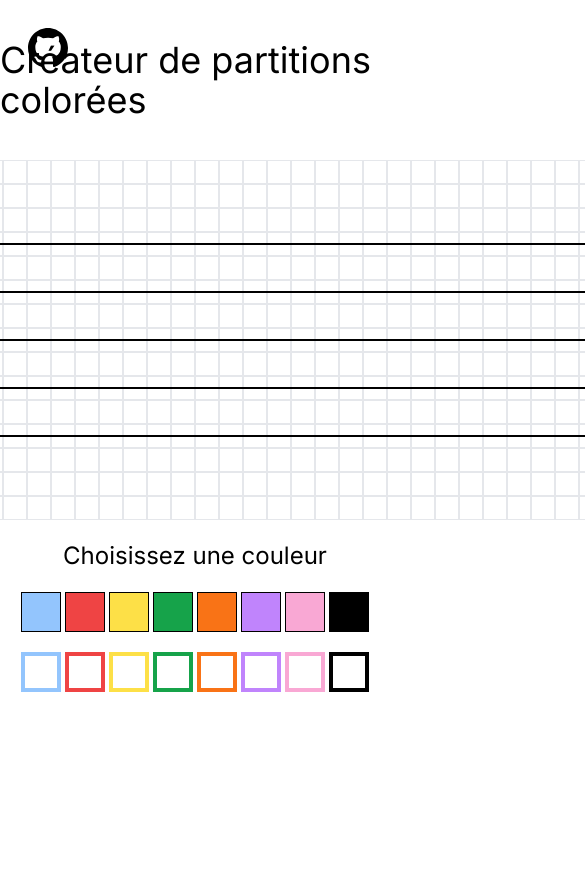
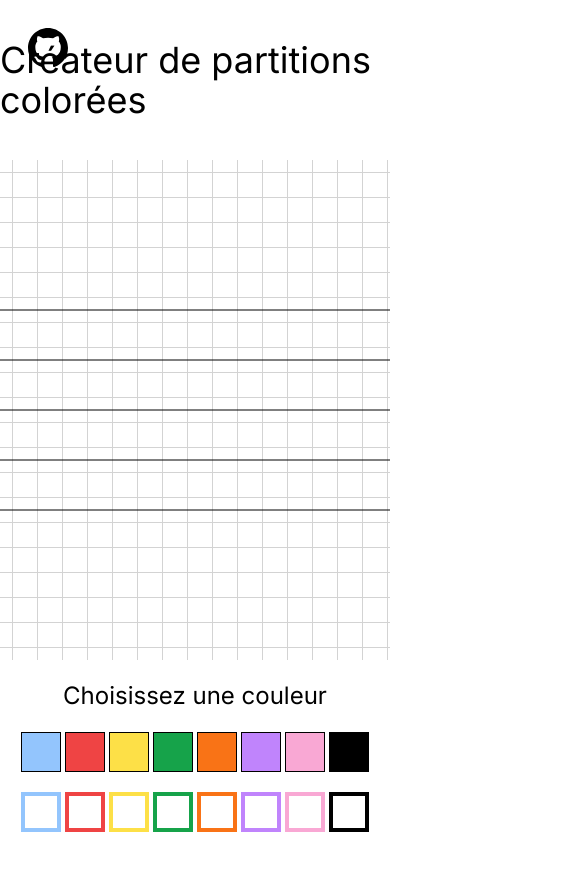
Before and after one commit to Meez25/MusicSheetCreator, a Next.js app: page / in a window 390 px wide. Shown: the top 870 px of the page, 585 px wide, since content can reach past the window. Before the commit the page ends 844 px from the top, so only its background shows below. Built offline with nearby package versions, Linux system fonts and the light colour scheme.

Commit message:
started to switch to canvas

```diff
--- a/components/Board.tsx
+++ b/components/Board.tsx
@@ -10,10 +10,8 @@ export const Board: React.FC = () => {
 
   return (
     <>
-      <Grid selectedColor={selectedColor} />
-
+      <Grid selectedColor={selectedColor} height={500} />
       {selectedColor && <SelectedColor color={selectedColor} />}
-
       <ColorPicker setSelectedColor={setSelectedColor} />
     </>
   );
--- a/components/Grid.tsx
+++ b/components/Grid.tsx
@@ -1,86 +1,104 @@
-import { useState } from "react";
+import { useEffect, useRef, useState } from "react";
 
-// const ColorList = [
-//   "fill-green-600",
-//   "fill-red-500",
-//   "fill-blue-300",
-//   "fill-yellow-300",
-//   "fill-pink-300",
-//   "fill-purple-400",
-//   "fill-orange-500",
-//   "stroke-green-600",
-//   "stroke-red-500",
-//   "stroke-blue-300",
-//   "stroke-yellow-300",
-//   "stroke-pink-300",
-//   "stroke-purple-400",
-//   "stroke-orange-500",
-//   "stroke-2",
-// ]
+import { drawLine } from "@/utils/drawLine";
+import useWindowDimensions from "@/hooks/useWindowDimensions";
 
-const Note: React.FC<{ color: string }> = ({ color }) => {
-  let formattedColor = color;
-  if (color.startsWith("border-")) {
-    formattedColor = color.replace("border-", "fill-");
-    return (
-      <svg className={`${formattedColor} z-10 flex-none`} width="48" height="48" viewBox="0 0 48 48" xmlns="http://www.w3.org/2000/svg">
-        <ellipse cx="24" cy="24" rx="23" ry="19" className={formattedColor} stroke="black" />
-        <circle cx="24" cy="24" r="15" fill="white" />
-      </svg>
-    )
+// const Note: React.FC<{ color: string }> = ({ color }) => {
+//   let formattedColor = color;
+//   if (color.startsWith("border-")) {
+//     formattedColor = color.replace("border-", "fill-");
+//     return (
+//       <svg className={`${formattedColor} z-10 flex-none`} width="48" height="48" viewBox="0 0 48 48" xmlns="http://www.w3.org/2000/svg">
+//         <ellipse cx="24" cy="24" rx="23" ry="19" className={formattedColor} stroke="black" />
+//         <circle cx="24" cy="24" r="15" fill="white" />
+//       </svg>
+//     )
+//   }
+//   else if (color.startsWith("bg-")) {
+//     formattedColor = color.replace("bg-", "fill-");
+//     return (
+//       <svg className={`${formattedColor} z-10 flex-none`} width="48" height="48" viewBox="0 0 48 48" xmlns="http://www.w3.org/2000/svg">
+//         <ellipse cx="24" cy="24" rx="23" ry="20" stroke="black" />
+//       </svg>
+//     )
+//   }
+// }
+//
+// const Cell: React.FC<{ borderBottom?: boolean, selectColor: string }> = ({ borderBottom, selectColor }) => {
+//   const [clicked, setClicked] = useState<boolean>(false);
+//   const [assignedColor, setAssignedColor] = useState<string>("");
+//
+//   const handleOnClick = () => {
+//     if (!selectColor) {
+//       return;
+//     }
+//     setClicked(!clicked);
+//     setAssignedColor(selectColor);
+//   };
+//
+//   return (
+//     <div
+//       onClick={handleOnClick}
+//       className="relative h-6 w-6 border box-border flex items-center justify-center"
+//     >
+//       {borderBottom && <div className="absolute box-content bg-black min-h-[2px] w-6"></div>}
+//       {clicked &&
+//         <Note color={assignedColor} />
+//       }
+//
+//     </div>
+//   );
+// };
+
+
+export const Grid: React.FC<{ selectedColor: string, height: number }> = ({ height }) => {
+  const { width } = useWindowDimensions();
+  const canvas = useRef<HTMLCanvasElement>(null);
+
+  const drawStaff = (ctx: CanvasRenderingContext2D, height: number, width: number) => {
+    const space = height / 10
+    drawLine({ ctx, start: { x: 0, y: 3 * space }, end: { x: width, y: 3 * space } });
+    drawLine({ ctx, start: { x: 0, y: 4 * space }, end: { x: width, y: 4 * space } });
+    drawLine({ ctx, start: { x: 0, y: 5 * space }, end: { x: width, y: 5 * space } });
+    drawLine({ ctx, start: { x: 0, y: 6 * space }, end: { x: width, y: 6 * space } });
+    drawLine({ ctx, start: { x: 0, y: 7 * space }, end: { x: width, y: 7 * space } });
   }
-  else if (color.startsWith("bg-")) {
-    formattedColor = color.replace("bg-", "fill-");
-    return (
-      <svg className={`${formattedColor} z-10 flex-none`} width="48" height="48" viewBox="0 0 48 48" xmlns="http://www.w3.org/2000/svg">
-        <ellipse cx="24" cy="24" rx="23" ry="20" stroke="black" />
-      </svg>
-    )
+
+  const drawGrid = (ctx: CanvasRenderingContext2D, height: number, width: number) => {
+    const space = height / 20
+    for (let i = space / 2; i < width; i += space) {
+      drawLine({ ctx, start: { x: i, y: 0 }, end: { x: i, y: height }, color: "lightgray" });
+    }
+    for (let i = space / 2; i < height; i += space) {
+      drawLine({ ctx, start: { x: 0, y: i }, end: { x: width, y: i }, color: "lightgray" });
+    }
   }
-}
 
-const Cell: React.FC<{ borderBottom?: boolean, selectColor: string }> = ({ borderBottom, selectColor }) => {
-  const [clicked, setClicked] = useState<boolean>(false);
-  const [assignedColor, setAssignedColor] = useState<string>("");
-
-  const handleOnClick = () => {
-    if (!selectColor) {
+  useEffect(() => {
+    const ctx = canvas.current?.getContext("2d");
+    if (!ctx) {
       return;
     }
-    setClicked(!clicked);
-    setAssignedColor(selectColor);
-  };
+    drawGrid(ctx, height, width);
+    drawStaff(ctx, height, width);
+  }, [width, height]);
+
+  const handleOnClick = (e: React.MouseEvent<HTMLCanvasElement>) => {
+    const x = e.nativeEvent.offsetX;
+    const y = e.nativeEvent.offsetY;
+    console.log(x, y);
+    canvas.current?.getContext("2d")?.beginPath();
+    canvas.current?.getContext("2d")?.arc(x, y, 10, 0, 2 * Math.PI);
+    canvas.current?.getContext("2d")?.stroke()
+  }
 
   return (
-    <div
-      onClick={handleOnClick}
-      className="relative h-6 w-6 border box-border flex items-center justify-center"
+    <canvas
+      ref={canvas}
+      height={height}
+      width={width}
+      onClick={(e) => handleOnClick(e)}
     >
-      {borderBottom && <div className="absolute box-content bg-black min-h-[2px] w-6"></div>}
-      {clicked &&
-        <Note color={assignedColor} />
-      }
-
-    </div>
-  );
+    </canvas>
+  )
 };
-
-export const Grid: React.FC<{ selectedColor: string }> = ({ selectedColor }) => {
-  const notes = new Array(1500).fill(0);
-  return (
-    <div className="flex justify-center">
-      <div className="grid grid-rows-15 grid-flow-col">
-        {notes.map((_, i) => {
-          if (i % 15 === 3 || i % 15 === 5 || i % 15 === 7 || i % 15 === 9 || i % 15 === 11) {
-            return (
-              <Cell key={i} borderBottom={true} selectColor={selectedColor} />
-            );
-          }
-          return (
-            <Cell key={i} borderBottom={false} selectColor={selectedColor} />
-          );
-        })}
-      </div>
-    </div>
-  );
-};
--- /dev/null
+++ b/hooks/useWindowDimensions.ts
@@ -0,0 +1,24 @@
+import { useState, useEffect } from 'react';
+
+function getWindowDimensions() {
+  const { innerWidth: width, innerHeight: height } = window;
+  return {
+    width,
+    height
+  };
+}
+
+export default function useWindowDimensions() {
+  const [windowDimensions, setWindowDimensions] = useState(getWindowDimensions());
+
+  useEffect(() => {
+    function handleResize() {
+      setWindowDimensions(getWindowDimensions());
+    }
+
+    window.addEventListener('resize', handleResize);
+    return () => window.removeEventListener('resize', handleResize);
+  }, []);
+
+  return windowDimensions;
+}
--- /dev/null
+++ b/utils/drawLine.ts
@@ -0,0 +1,8 @@
+export const drawLine = ({ ctx, start, end, color = "black" }:
+  { ctx: CanvasRenderingContext2D, start: { x: number, y: number }, end: { x: number, y: number }, color?: string }) => {
+  ctx.beginPath();
+  ctx.moveTo(start.x, start.y);
+  ctx.lineTo(end.x, end.y);
+  ctx.strokeStyle = color;
+  ctx.stroke();
+}
```
